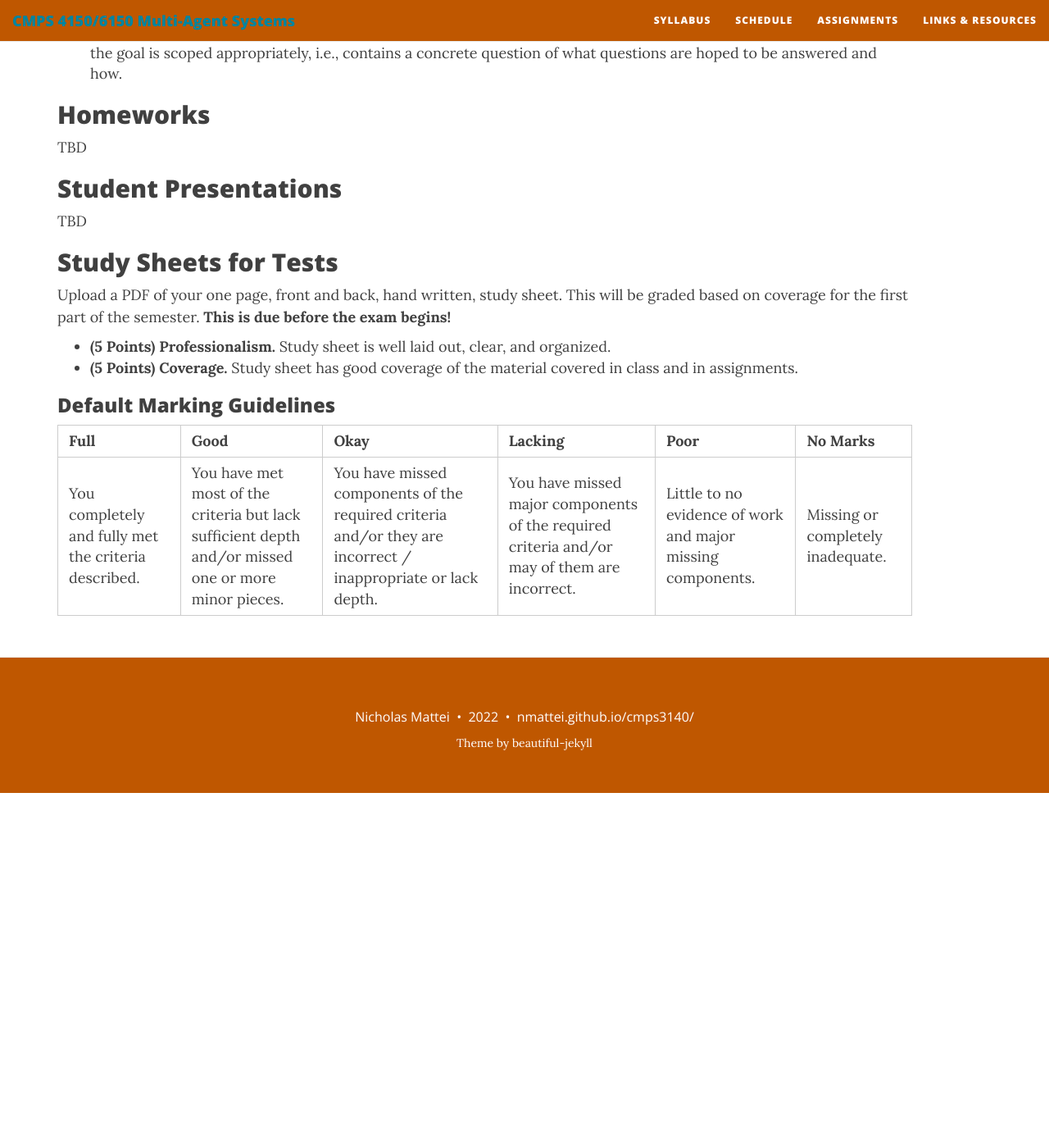
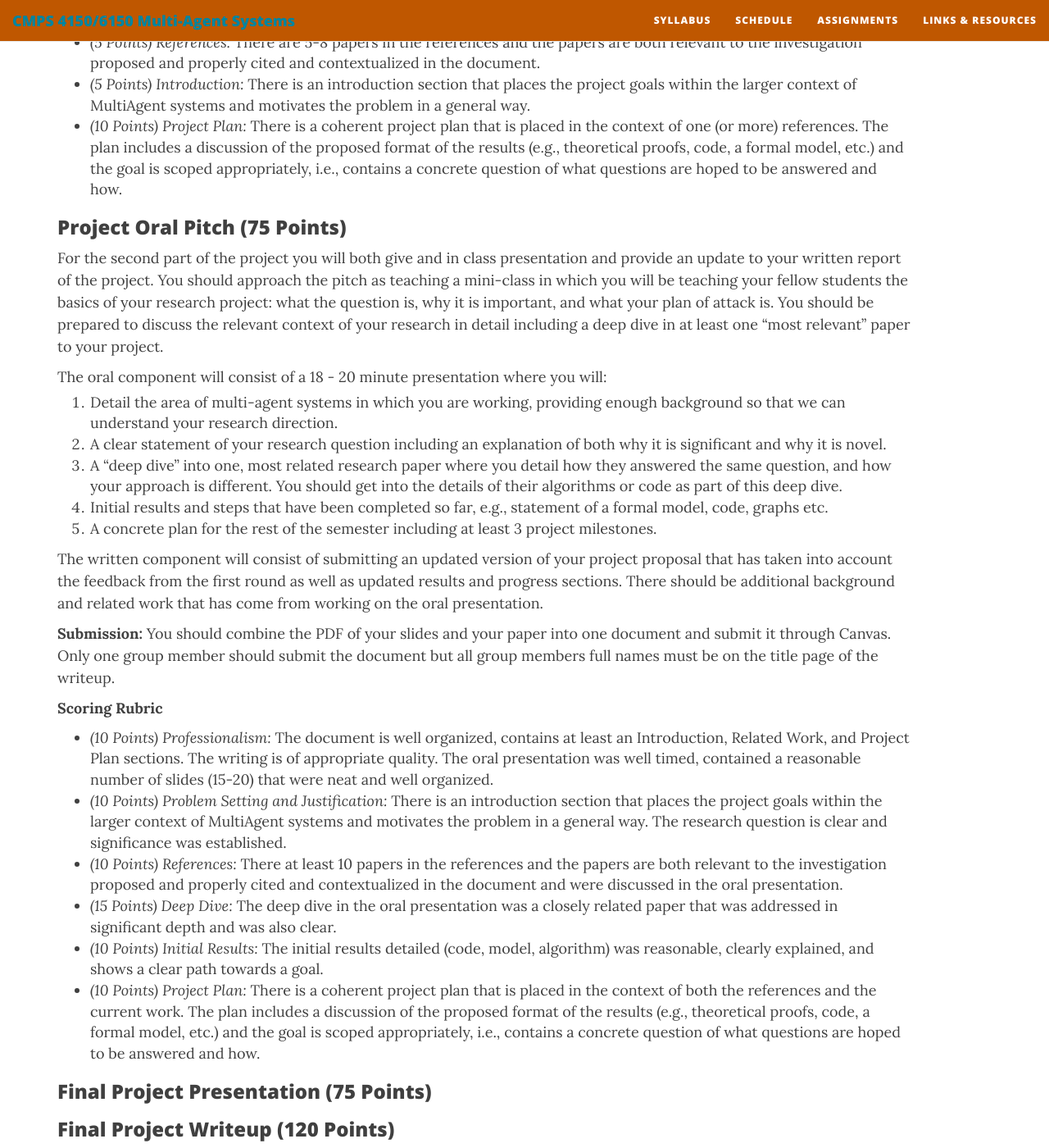
Before and after one commit to nmattei/cmps4150, a Jekyll site: the page built from assignments.md, in a window 1280 px wide and 1400 px high, scrolled down 1570 px. Shown: the whole window at 82% size. Built offline with Jekyll 4.4.1, drawn with Linux system fonts in a browser that asks for light colours; nearby versions of some CDN libraries; before the commit the page ends 2537 px from its top, so only the background shows below that; some of the changed text lies outside the part shown.

Commit message:
updated with presenation notes

```diff
--- a/assignments.md
+++ b/assignments.md
@@ -7,9 +7,11 @@ published: true
 ## Workload and Learning Time
 
 **Note:** This is a upper division / graduate computer science course, *it is hard*, there will be a lot of work.
+
 * You will sometimes have multiple assignments at a time and be responsible for managing the deadlines.  Expect to spend 4-6 hours per week **outside of class** on this course ([Tulane policy is 1-2 hours per hour in class](https://catalog.tulane.edu/)).
-* For all assignments in this course please have a read over [Aire's Handy Coding Guide](./_projects/codingguide.md). For all code you hand in for this course we expect you to follow these best practices -- if you don't, you'll lose *Professionalism* points.  We're not being mean, just trying to get you ready for coding with other people.
-* For the project you must use Latex and join the class slack channel.
+* All written assignments in this course you must turn in a Latex PDF document that is typeset and professional. Getting used to writing is one of the must fundamental skills for graduate school and practice makes perfect.
+* For all coding assignments in this course please have a read over [Aire's Handy Coding Guide](./_projects/codingguide.md). For all code you hand in for this course we expect you to follow these best practices -- if you don't, you'll lose *Professionalism* points.  We're not being mean, just trying to get you ready for coding with other people.
+* You must join the course **Slack Workspace** and check it regularly as that will be the main communications mechanism and where we expect to see evidence of you and your team collaborating.
 
 ## Major Project and Presentations
 
@@ -32,11 +34,45 @@ Additionally you should look into some tips and guides for writing a good resear
 
 For the first part of the project you should write out a formal project proposal in the Overleaf document that we have started for you. It is important to make sure that all writing occurs in this document so that the course staff can offer advice and even help co-write with you! The project proposal will outline the goals of the project, include a concrete question or goal, and contain 5-8 reference papers that place the project in the academic research literature. Ideally one of the references should be engaged with critically, that is, the proposal should state a formal model or goal of one of the papers and offer a concrete question about what should the plan for investigation will be. The proposal will be graded on the following aspects.
 
+**Submission:** You will submit a PDF of your paper through Canvas. Only one group member should submit the document but all group members full names must be on the title page of the writeup.
+
 **Scoring Rubric**
+
 * *(10 Points) Professionalism:* The document is well organized, contains at least an Introduction, Related Work, and Project Plan sections. The writing is of appropriate quality.
 * *(5 Points) References:* There are 5-8 papers in the references and the papers are both relevant to the investigation proposed and properly cited and contextualized in the document.
 * *(5 Points) Introduction:* There is an introduction section that places the project goals within the larger context of MultiAgent systems and motivates the problem in a general way.
 * *(10 Points) Project Plan:* There is a coherent project plan that is placed in the context of one (or more) references. The plan includes a discussion of the proposed format of the results (e.g., theoretical proofs, code, a formal model, etc.) and the goal is scoped appropriately, i.e., contains a concrete question of what questions are hoped to be answered and how.
+
+### Project Oral Pitch (75 Points)
+
+For the second part of the project you will both give and in class presentation and provide an update to your written report of the project. You should approach the pitch as teaching a mini-class in which you will be teaching your fellow students the basics of your research project: what the question is, why it is important, and what your plan of attack is. You should be prepared to discuss the relevant context of your research in detail including a deep dive in at least one "most relevant" paper to your project.
+
+The oral component will consist of a 18 - 20 minute presentation where you will:
+
+1. Detail the area of multi-agent systems in which you are working, providing enough background so that we can understand your research direction.
+2. A clear statement of your research question including an explanation of both why it is significant and why it is novel.
+3. A "deep dive" into one, most related research paper where you detail how they answered the same question, and how your approach is different. You should get into the details of their algorithms or code as part of this deep dive.
+4. Initial results and steps that have been completed so far, e.g., statement of a formal model, code, graphs etc.
+5. A concrete plan for the rest of the semester including at least 3 project milestones.
+
+The written component will consist of submitting an updated version of your project proposal that has taken into account the feedback from the first round as well as updated results and progress sections. There should be additional background and related work that has come from working on the oral presentation.
+
+**Submission:** You should combine the PDF of your slides and your paper into one document and submit it through Canvas. Only one group member should submit the document but all group members full names must be on the title page of the writeup.
+
+**Scoring Rubric**
+
+* *(10 Points) Professionalism:* The document is well organized, contains at least an Introduction, Related Work, and Project Plan sections. The writing is of appropriate quality. The oral presentation was well timed, contained a reasonable number of slides (15-20) that were neat and well organized.
+* *(10 Points) Problem Setting and Justification:* There is an introduction section that places the project goals within the larger context of MultiAgent systems and motivates the problem in a general way. The research question is clear and significance was established.
+* *(10 Points) References:* There at least 10 papers in the references and the papers are both relevant to the investigation proposed and properly cited and contextualized in the document and were discussed in the oral presentation.
+* *(15 Points) Deep Dive:* The deep dive in the oral presentation was a closely related paper that was addressed in significant depth and was also clear.
+* *(10 Points) Initial Results:* The initial results detailed (code, model, algorithm) was reasonable, clearly explained, and shows a clear path towards a goal.
+* *(10 Points) Project Plan:* There is a coherent project plan that is placed in the context of both the references and the current work. The plan includes a discussion of the proposed format of the results (e.g., theoretical proofs, code, a formal model, etc.) and the goal is scoped appropriately, i.e., contains a concrete question of what questions are hoped to be answered and how.
+
+### Final Project Presentation (75 Points)
+
+
+### Final Project Writeup (120 Points)
+
 
 
 ## Homeworks
```
